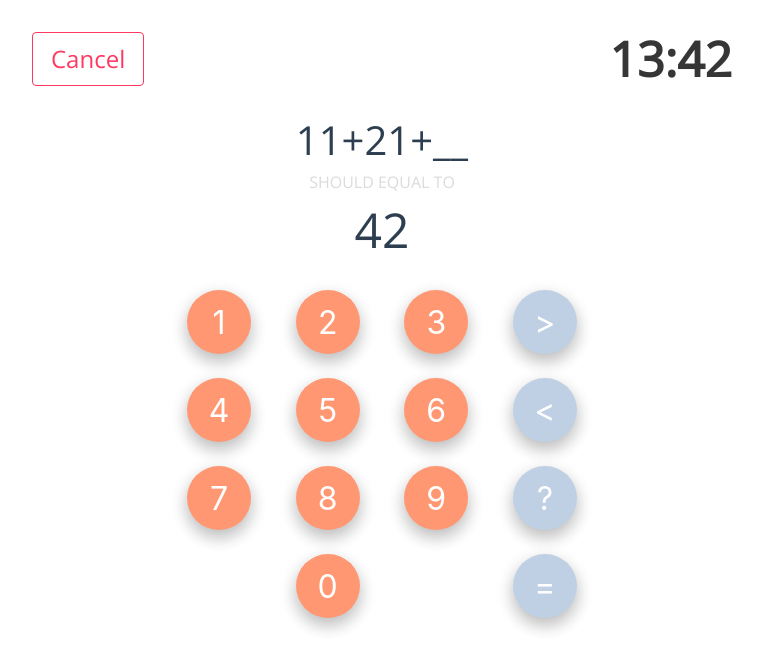
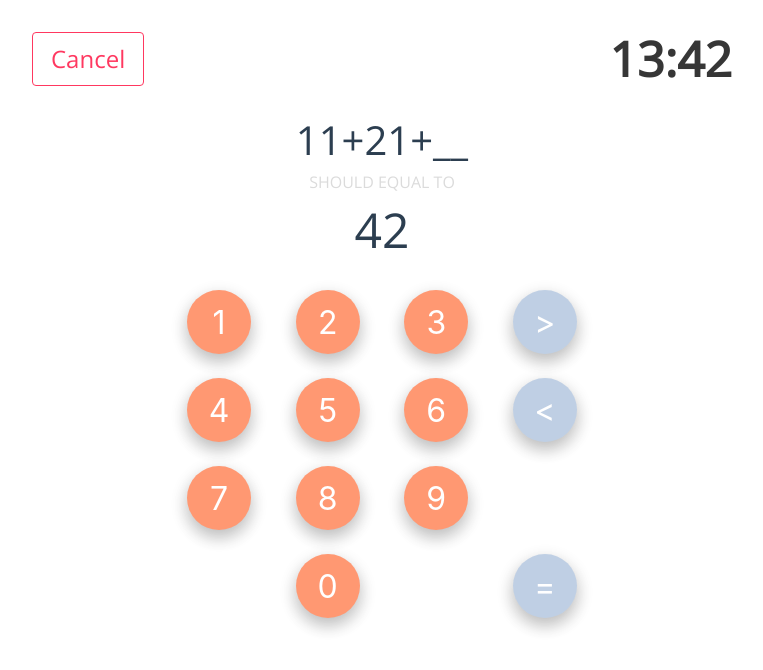
Before and after one commit to snikiforov4/mental-arithmetic-app, a Vue app: page / in a window 1280 px wide. Shown: the top 670 px of the page, without its empty margins (258-1021 px from the left). Built offline with nearby package versions, Linux system fonts and the light colour scheme.

Commit message:
Remove button '?'

```diff
--- a/src/components/Calculator.vue
+++ b/src/components/Calculator.vue
@@ -30,7 +30,7 @@
           ],
           [
             {sign: '7', type: 'digit'}, {sign: '8', type: 'digit'},
-            {sign: '9', type: 'digit'}, {sign: '?', type: 'operator'},
+            {sign: '9', type: 'digit'}, null,
           ],
           [
             null, {sign: '0', type: 'digit'}, null, {sign: '=', type: 'operator'},
@@ -51,7 +51,6 @@
     border-radius: 50%;
     box-shadow: 0 8px 16px 0 rgba(0, 0, 0, 0.2), 0 6px 20px 0 rgba(0, 0, 0, 0.19);
     color: white;
-    text-decoration: none;
     cursor: pointer;
     font-size: 2em;
     opacity: 0.8;
```
